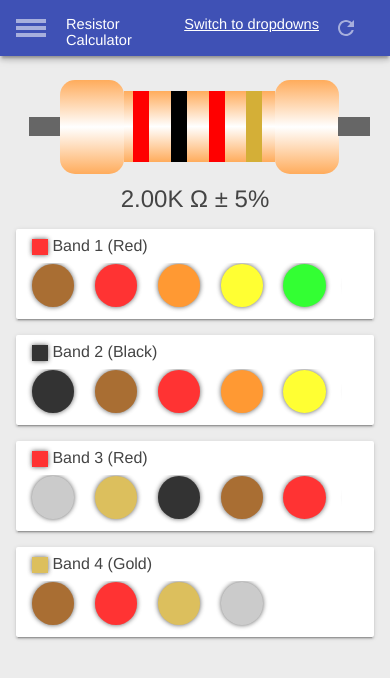
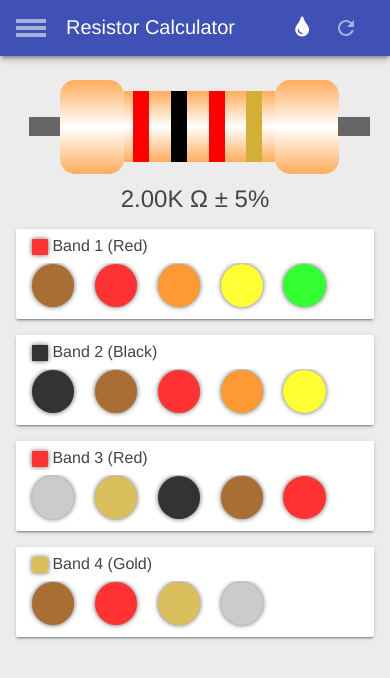
Before and after one commit to glasss6/resistor-pwa, a plain HTML site: page pwa/index.html in a window 390 px wide. Drawn offline with Linux system fonts and the light colour scheme.

Commit message:
Changed change theme text to icon by default

```diff
--- a/pwa/app.js
+++ b/pwa/app.js
@@ -90,7 +90,6 @@ function checkTheme()
 
     var iframe = getUrlVars()["iframe"];
     if(parseInt(iframe) === 1) {
-        console.log("Here");
         document.getElementById("app-title").style.fontSize = "10px";
         document.getElementById("theme-switch").style.fontSize = "10px";
     }
@@ -109,6 +108,8 @@ function checkTheme()
         document.getElementById("butRefresh").style.backgroundColor = "#000";
         document.getElementById("butRefresh").style.position = "absolute";
         document.getElementById("butRefresh").style.right = "0";
+        document.getElementById("theme-switch-button").style.display = "none";
+        // If iframe, disable button
 
         if(parseInt(bg) === 1) {
             document.getElementById("top-header").style.background = "#fff";
@@ -118,6 +119,10 @@ function checkTheme()
             document.getElementById("top-header").style.background = "#ececec";
             document.getElementById("top-header").style.boxShadow = "none";
         }
+    }
+    else {
+        // Default only show icon
+        document.getElementById("theme-switch").style.display = "none";
     }
 
     hamburgerCheck();
--- a/pwa/index.html
+++ b/pwa/index.html
@@ -73,6 +73,7 @@ SOFTWARE.
     </div>
     <h1 class="header__title resp-title" id="app-title">Resistor Calculator</h1>
     <a href="javascript:void(0);" class="switchLink resp-title" onclick="hamburgerResult(1);" id="theme-switch">Switch to dropdowns</a>
+    <a href="javascript:void(0);"><i class="fa fa-tint" onclick="hamburgerResult(1);" aria-hidden="true" id="theme-switch-button" style="padding-right: 25px; color: #fff;"></i></a>
     <button id="butRefresh" class="headerButton" aria-label="Refresh" onclick="location.reload()"></button>
   </header>
 
--- a/pwa/styles/resistor.css
+++ b/pwa/styles/resistor.css
@@ -108,7 +108,7 @@ SOFTWARE.
 }
 
 
-@media only screen and (min-width: 732px) {
+/*@media only screen and (min-width: 732px) {
 .resp-title {
   font-size: 20px;
   }
@@ -118,7 +118,7 @@ SOFTWARE.
   .resp-title {
     font-size: 3.75vw !important;
   }
-}
+}*/
 
 @media only screen and (min-width: 333px) {
 .resistor .wire {
```
